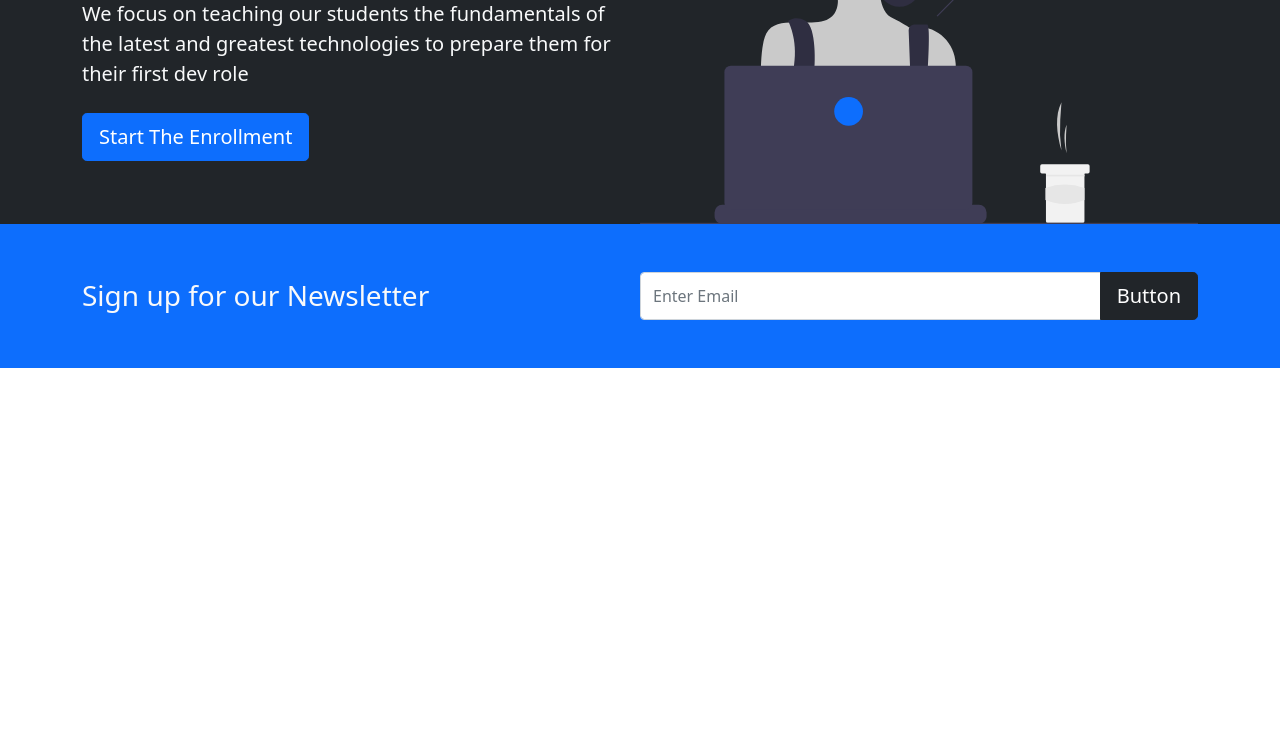
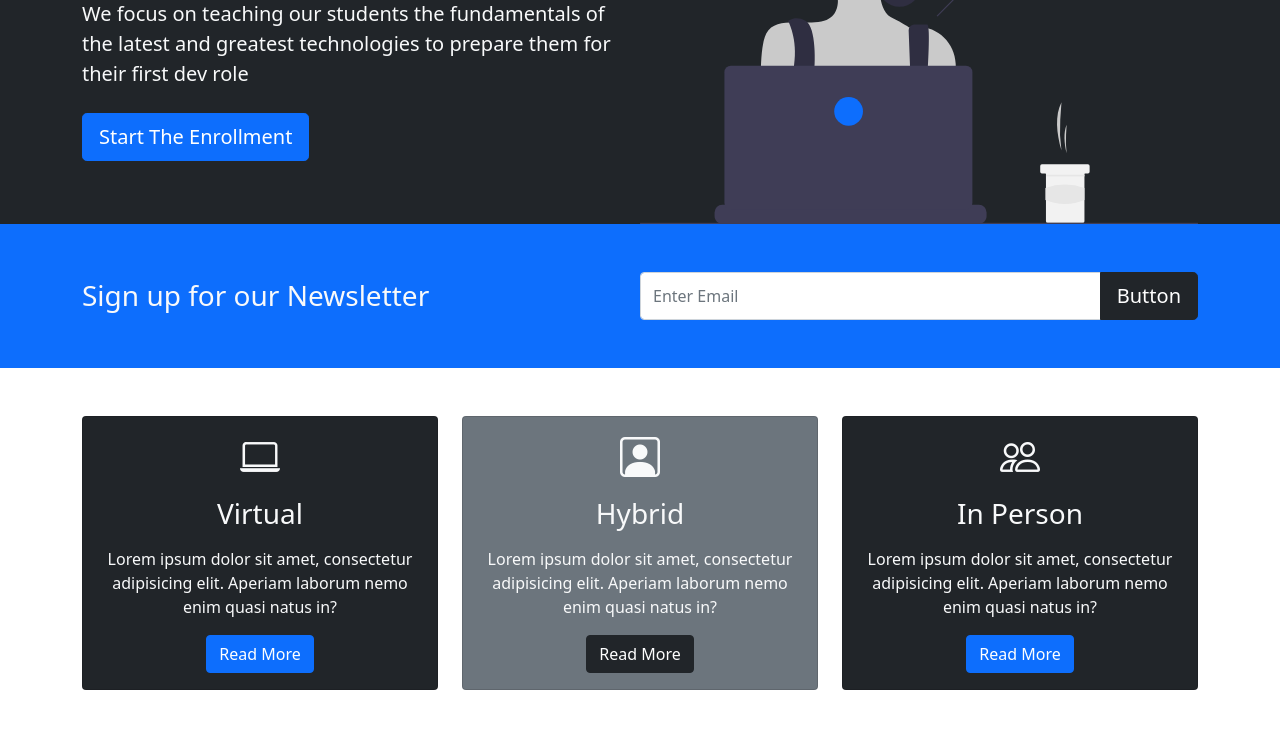
Before and after one commit to MissLadyPandas/M02TutorialBrumback, a plain HTML site: page index.html in a window 1280 px wide. Shown: the part 257-986 px from the top of the page. Before the commit the page ends 800 px from the top, so only its background shows below. Drawn offline with nearby package versions, Linux system fonts and the light colour scheme.

Commit message:
Complete Boxes, starting Sections

```diff
--- a/index.html
+++ b/index.html
@@ -6,6 +6,7 @@
   <meta http-equiv="X-UA-Compatible" content="IE=edge">
   <meta name="viewport" content="width=device-width, initial-scale=1.0">
   <link href="https://cdn.jsdelivr.net/npm/bootstrap@5.0.2/dist/css/bootstrap.min.css" rel="stylesheet" integrity="sha384-EVSTQN3/azprG1Anm3QDgpJLIm9Nao0Yz1ztcQTwFspd3yD65VohhpuuCOmLASjC" crossorigin="anonymous">
+  <link rel="stylesheet" href="https://cdn.jsdelivr.net/npm/bootstrap-icons@1.3.0/font/bootstrap-icons.css">
   <link rel="stylesheet" href="style.css">
   <title>Frontend Bootcamp</title>
 </head>
@@ -72,6 +73,65 @@
   </div>
 </section>
 
+<!--Boxes-->
+<section class="p-5">
+  <div class="container">
+    <div class="row text-center">
+        <div class="col-md">
+          <div class="card bg-dark text-light">
+            <div class="card-body text-center">
+              <div class="h1 mb-3">
+                <i class="bi bi-laptop"></i>
+              </div>
+              <h3 class="card-title mb-3">Virtual</h3>
+              <p class="card-text">
+                Lorem ipsum dolor sit amet, consectetur adipisicing elit. Aperiam laborum nemo enim quasi natus in?
+              </p>
+              <a href="#" class="btn btn-primary">Read More</a>
+              </div>
+            </div>
+          </div>
+        <div class="col-md">
+          <div class="card bg-secondary text-light">
+            <div class="card-body text-center">
+              <div class="h1 mb-3">
+                <i class="bi bi-person-square"></i>
+              </div>
+              <h3 class="card-title mb-3">Hybrid</h3>
+              <p class="card-text">
+                Lorem ipsum dolor sit amet, consectetur adipisicing elit. Aperiam laborum nemo enim quasi natus in?
+              </p>
+              <a href="#" class="btn btn-dark">Read More</a>
+              </div>
+            </div>
+        </div>
+        <div class="col-md">
+          <div class="card bg-dark text-light">
+            <div class="card-body text-center">
+              <div class="h1 mb-3">
+                <i class="bi bi-people"></i>
+              </div>
+              <h3 class="card-title mb-3">In Person</h3>
+              <p class="card-text">
+                Lorem ipsum dolor sit amet, consectetur adipisicing elit. Aperiam laborum nemo enim quasi natus in?
+              </p>
+              <a href="#" class="btn btn-primary">Read More</a>
+              </div>
+            </div>
+        </div>
+    </div>
+  </div>
+</section>
+
+<!--Learn Sections-->
+<section id="learn" class="p-5">
+<div class="container">
+  <div class="row align-items-center justify-content-between">
+
+  </div>
+</div>
+</section>
+
 <script src="https://cdn.jsdelivr.net/npm/bootstrap@5.0.2/dist/js/bootstrap.bundle.min.js" integrity="sha384-MrcW6ZMFYlzcLA8Nl+NtUVF0sA7MsXsP1UyJoMp4YLEuNSfAP+JcXn/tWtIaxVXM" crossorigin="anonymous"></script>
 
 </body>
```
